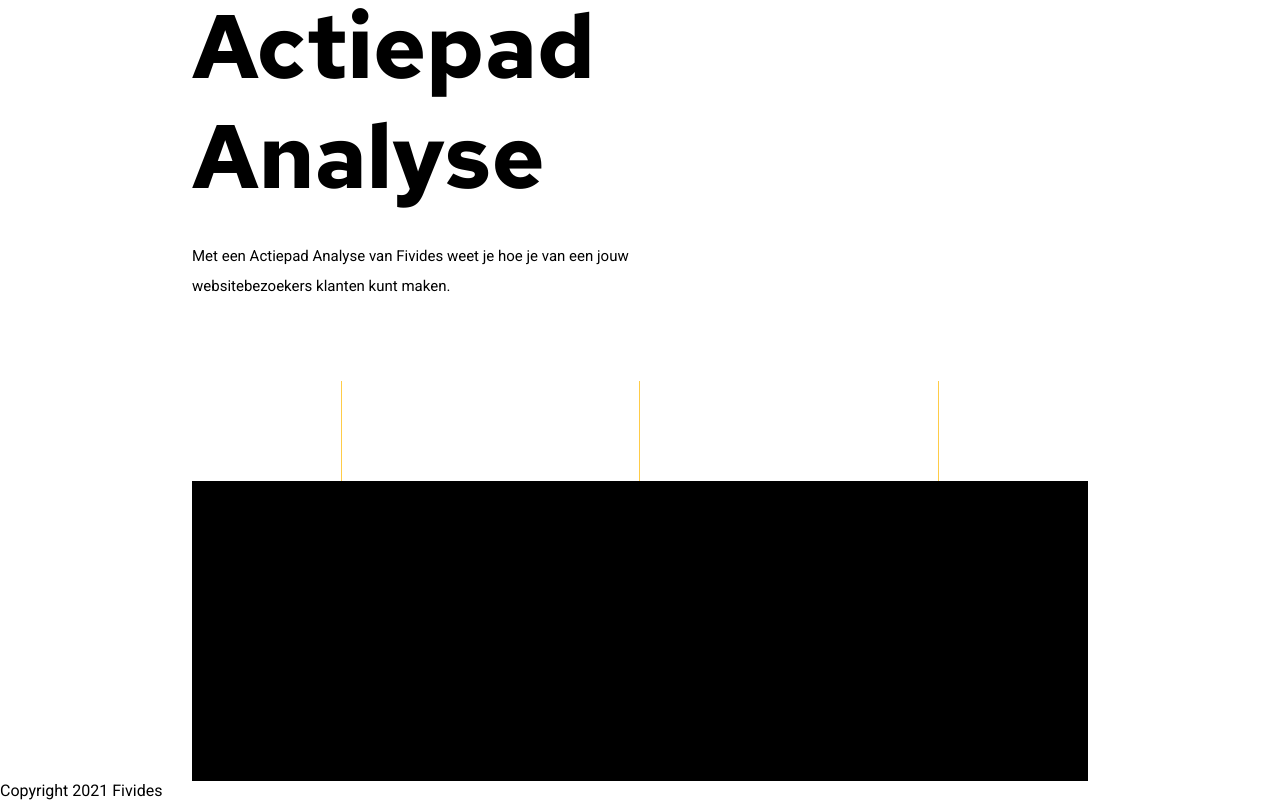
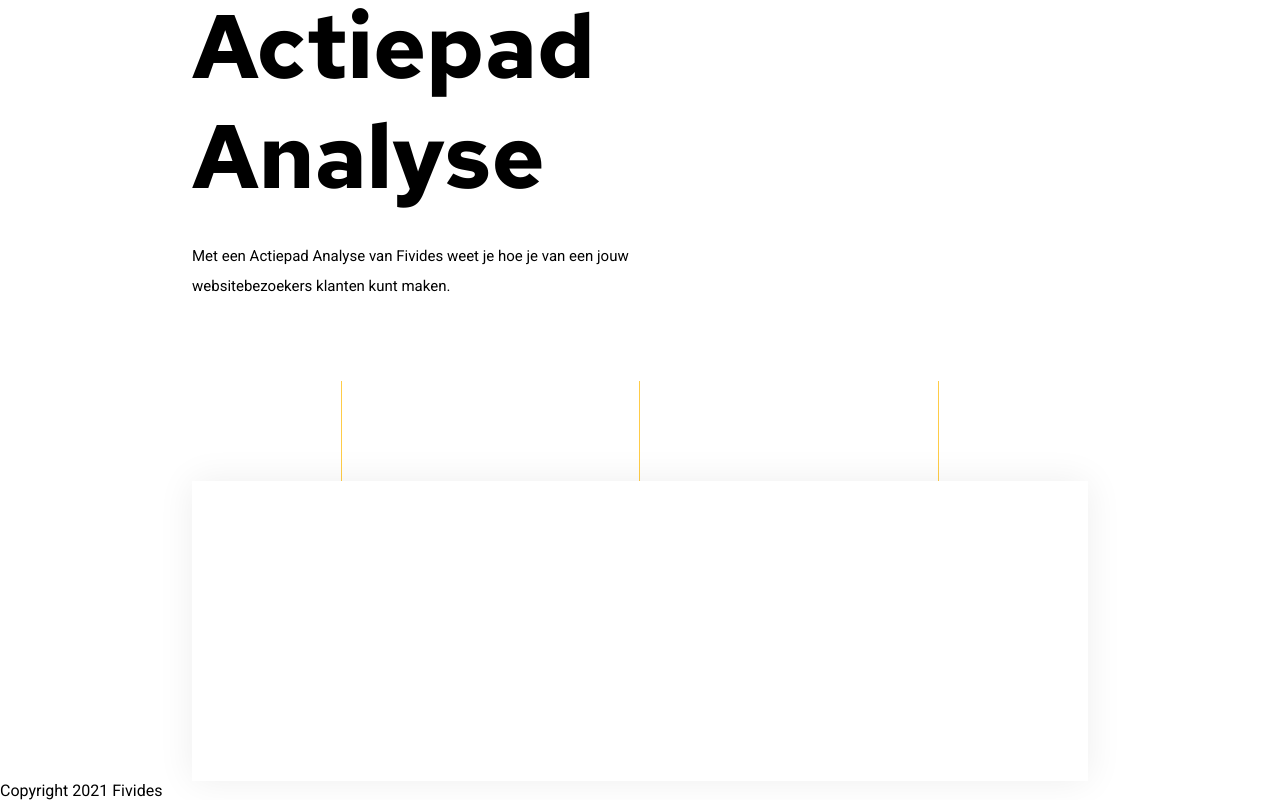
Before and after one commit to Maurits97/fivides, a Next.js app: page / in a window 1280 px wide. Shown: the part 249-1049 px from the top of the page. Built offline with nearby package versions, Linux system fonts and the light colour scheme.

Commit message:
added shadow mixin

```diff
--- a/styles/Home.module.scss
+++ b/styles/Home.module.scss
@@ -36,6 +36,7 @@
 .element {
   width: 100%;
   margin: 0 auto;
-  background-color: $black;
+  background-color: $white;
   height: 300px;
+  @include shadow;
 }
--- a/styles/variables.scss
+++ b/styles/variables.scss
@@ -11,3 +11,9 @@ $blue: #476BFF;
 $regular: 400;
 $medium: 500;
 $bold: 700;
+
+//shadow mixin
+@mixin shadow {
+  -webkit-box-shadow: 0px 0px 35px 0px rgba(0,0,0,0.07);
+  box-shadow: 0px 0px 35px 0px rgba(0,0,0,0.07);
+}
```
